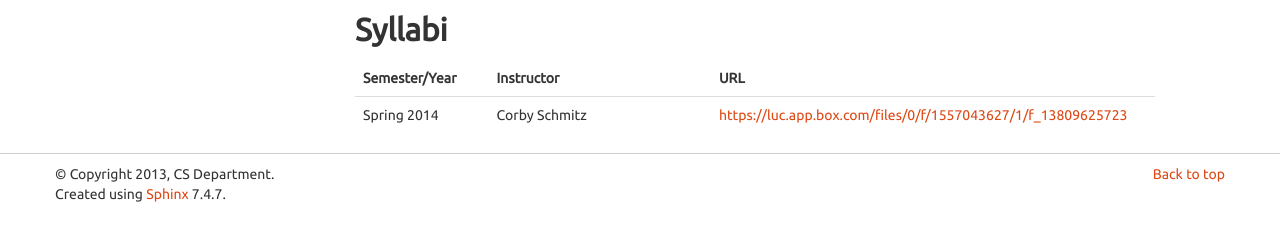
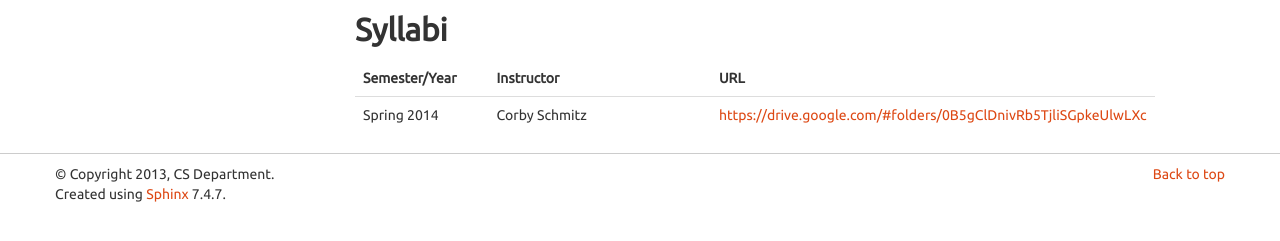
Before and after one commit to kyang5/coursedescriptions, a Sphinx documentation site: the page built from source/comp348.rst, in a window 1280 px wide. Shown: the part 600-841 px from the top of the page. Built offline with Sphinx 7.4.7, drawn with Linux system fonts in a browser that asks for light colours; some of the changed lines change nothing that is shown.

Commit message:
comp348.rst edited online with Bitbucket

```diff
--- a/source/comp348.rst
+++ b/source/comp348.rst
@@ -38,4 +38,4 @@ Syllabi
    	:header: "Semester/Year", "Instructor", "URL"
    	:widths: 15, 25, 50
 
-	"Spring 2014", "Corby Schmitz", "https://luc.app.box.com/files/0/f/1557043627/1/f_13809625723"
+	"Spring 2014", "Corby Schmitz", "https://drive.google.com/#folders/0B5gClDnivRb5TjliSGpkeUlwLXc"
```
